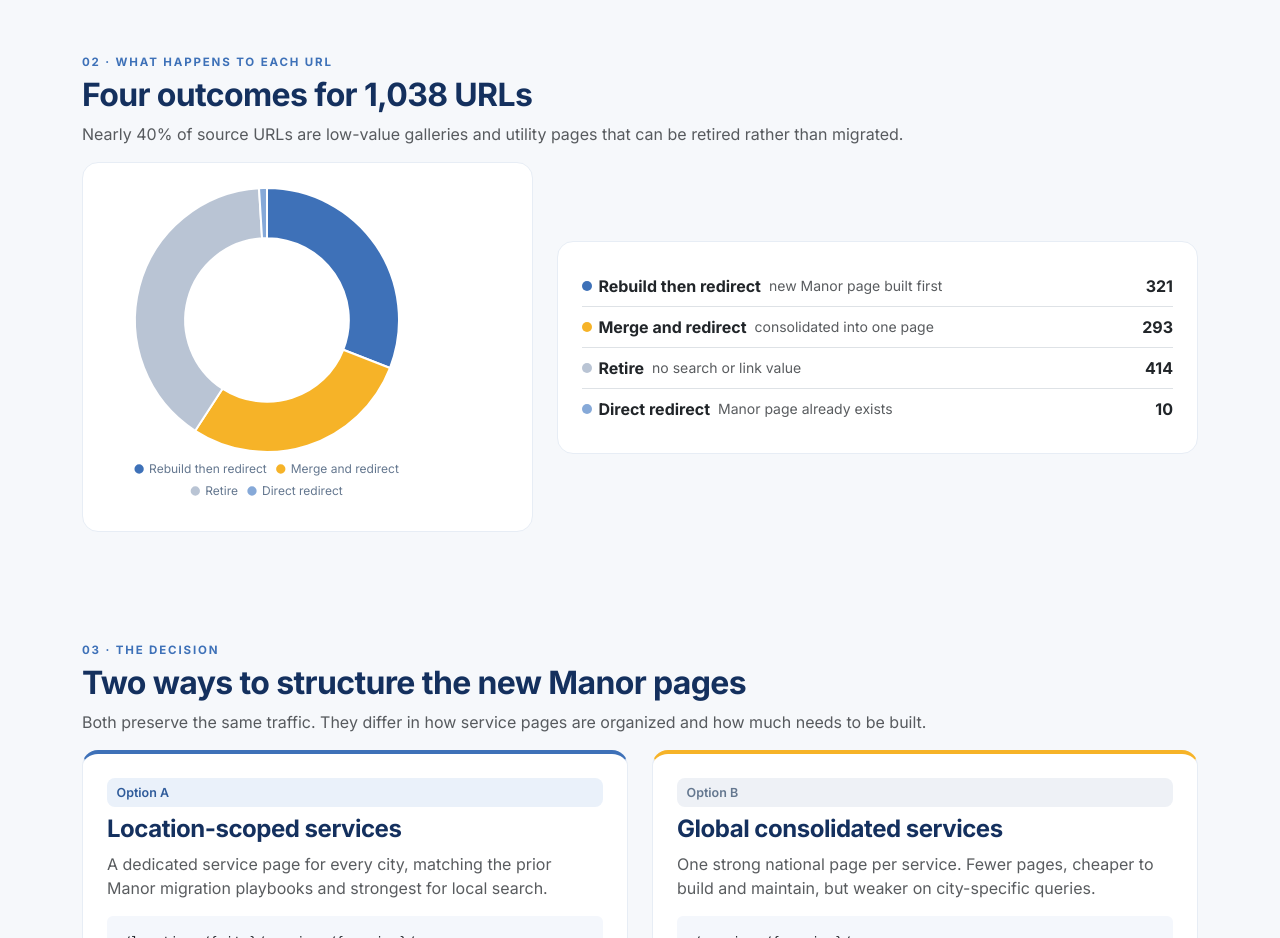
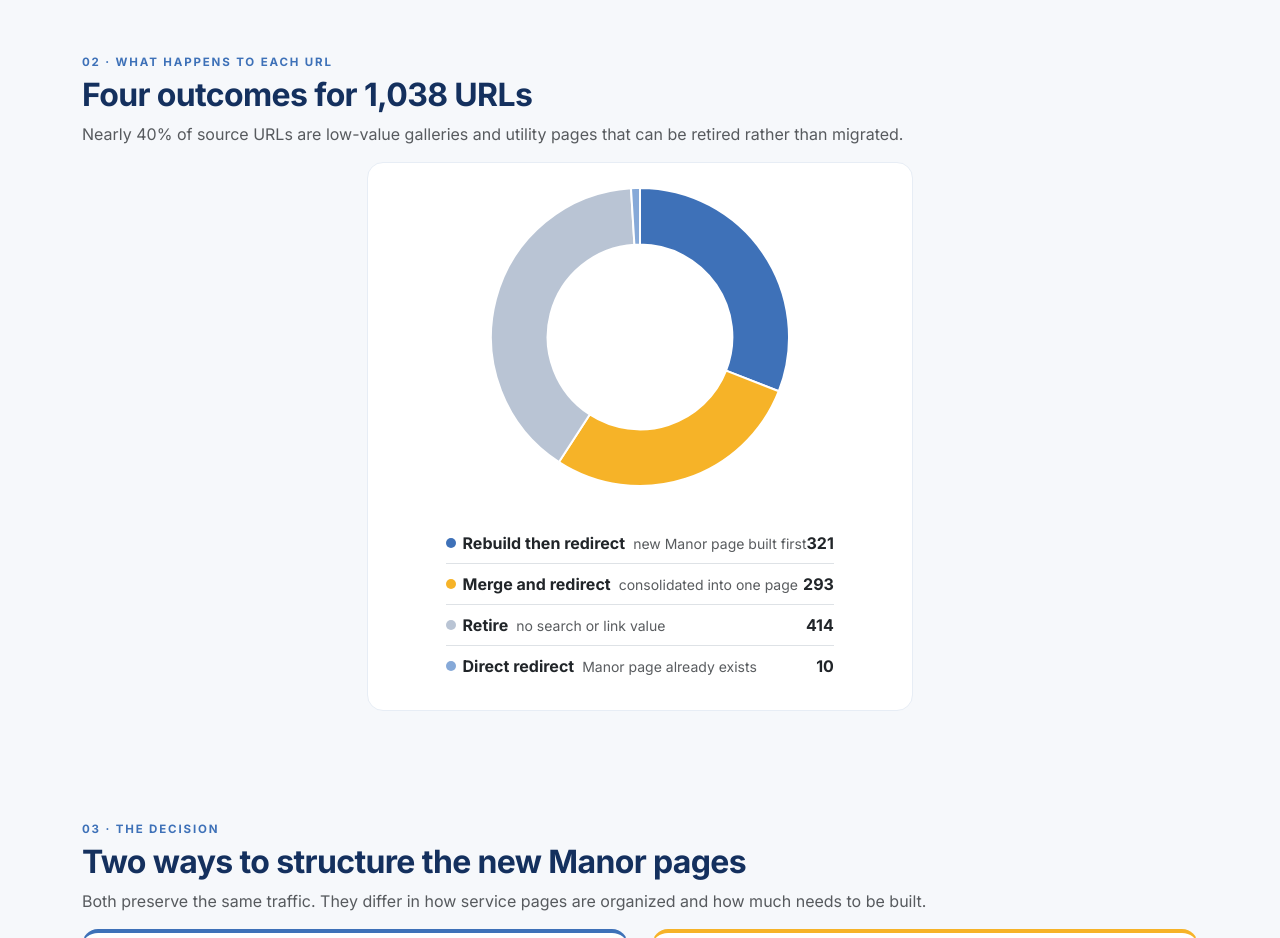
Before and after one commit to allinadvertising/manor-client-facing, a plain HTML site: page index.html in a window 1280 px wide. Shown: the part 1640-2578 px from the top of the page. Drawn offline with nearby package versions, Linux system fonts and the light colour scheme.

Commit message:
Center disposition chart, drop local artifact references

```diff
--- a/index.html
+++ b/index.html
@@ -128,13 +128,11 @@
       <h2 class="mt-1">Four outcomes for 1,038 URLs</h2>
       <p class="text-muted">Nearly 40% of source URLs are low-value galleries and utility pages that can be retired rather than migrated.</p>
     </div>
-    <div class="row g-4 align-items-center">
-      <div class="col-lg-5">
-        <div class="card p-4"><div class="chart-wrap"><canvas id="dispositionChart"></canvas></div></div>
-      </div>
-      <div class="col-lg-7">
-        <div class="card p-4 h-100">
-          <ul class="list-unstyled mb-0">
+    <div class="row justify-content-center">
+      <div class="col-lg-6">
+        <div class="card p-4">
+          <div class="chart-wrap mx-auto" style="max-width:340px;"><canvas id="dispositionChart"></canvas></div>
+          <ul class="list-unstyled mb-0 mt-3 mx-auto" style="max-width:440px;">
             <li class="d-flex align-items-center py-2 border-bottom"><span class="legend-dot" style="background:#3e71b8"></span><strong class="me-2">Rebuild then redirect</strong><span class="text-muted small me-auto">new Manor page built first</span><span class="fw-bold">321</span></li>
             <li class="d-flex align-items-center py-2 border-bottom"><span class="legend-dot" style="background:#f6b328"></span><strong class="me-2">Merge and redirect</strong><span class="text-muted small me-auto">consolidated into one page</span><span class="fw-bold">293</span></li>
             <li class="d-flex align-items-center py-2 border-bottom"><span class="legend-dot" style="background:#b9c4d4"></span><strong class="me-2">Retire</strong><span class="text-muted small me-auto">no search or link value</span><span class="fw-bold">414</span></li>
@@ -320,7 +318,7 @@ new Chart(document.getElementById('drChart'), {
 new Chart(document.getElementById('dispositionChart'), {
   type: 'doughnut',
   data: { labels: ['Rebuild then redirect','Merge and redirect','Retire','Direct redirect'], datasets: [{ data: [321,293,414,10], backgroundColor: [BLUE, GOLD, GREY, LIGHTBLUE], borderWidth:2, borderColor:'#fff' }] },
-  options: { cutout:'62%', plugins:{ legend:{ position:'bottom' } } }
+  options: { cutout:'62%', plugins:{ legend:{ display:false } } }
 });
 
 const depts = ['Development','SEO','Content','Analytics','Account / PM'];
```
Also changed, not shown: manor-multi-site-migration-plan.html (+4 -8 lines).
